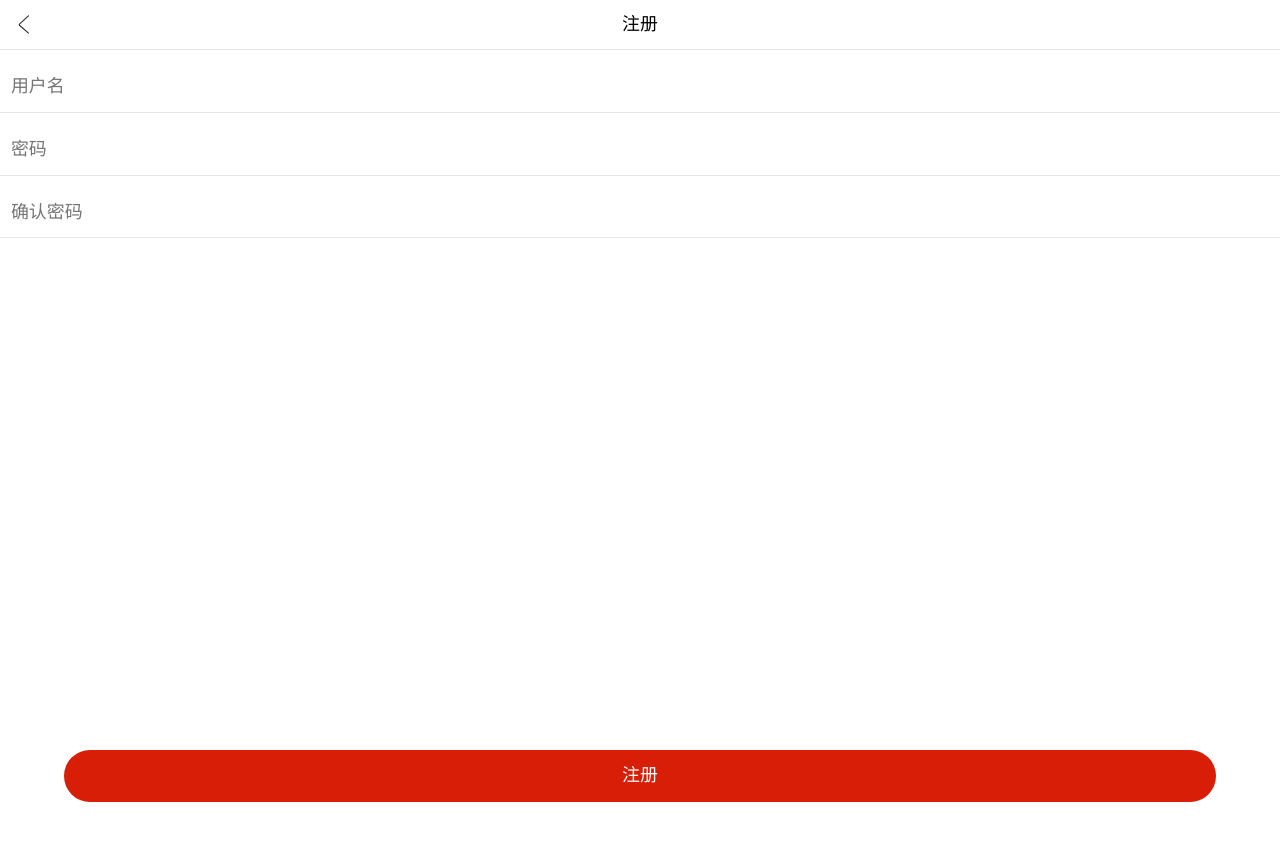
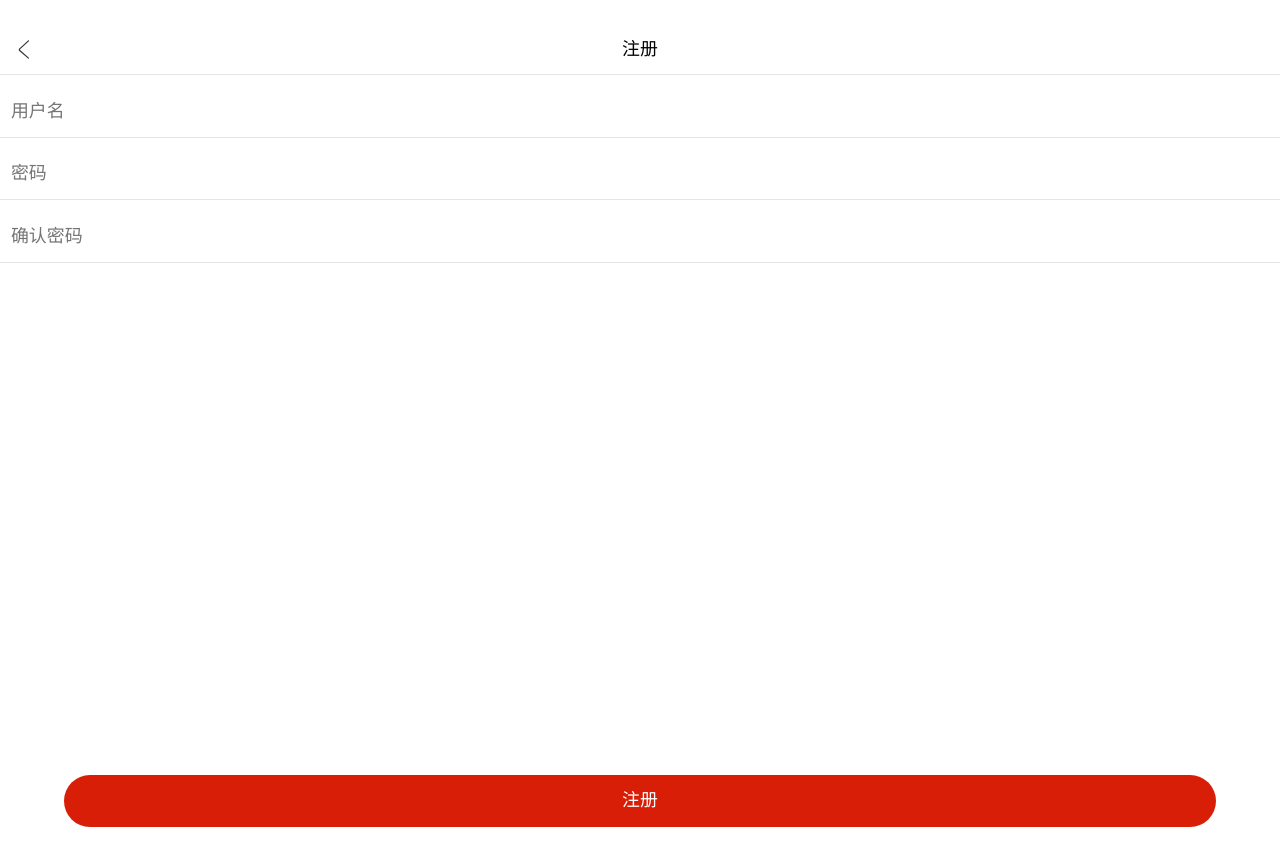
Before and after one commit to fya0122/imooc-hybrid-web, a Vue app: page /register in a window 1280 px wide. Shown: the top 866 px of the page. Built offline with nearby package versions, Linux system fonts and the light colour scheme.

Commit message:
'解决了安卓和ios适配的问题'

```diff
--- a/src/App.vue
+++ b/src/App.vue
@@ -15,6 +15,9 @@ export default {
       // 虚拟的任务栈
       virtualTaskStack: ['imooc']
     }
+  },
+  created () {
+    this.$store.commit('device/SET_ISIPHONEX', window.isIphoneX)
   },
   watch: {
     '$route' (to, form) {
--- /dev/null
+++ b/src/assets/js/IsIphoneX.js
@@ -0,0 +1,16 @@
+/**
+ * 判断当前设备是否为 IphoneX
+ * @return boolean ture 表示当前设备为 iphonex 。 false 就表示 不为 Iphonex。
+ */
+const isIphoneX = () => {
+  // window 对象存在执行逻辑
+  if (typeof window !== 'undefined' && window) {
+    // window.navigator.userAgent 如果他包含 iphone 表示当前的设备在 IOS 设备中运行
+    // iphoneX 及以上的设备 屏幕垂直像素数大于 812
+    return /iphone/gi.test(window.navigator.userAgent) && window.screen.height >= 812
+  }
+  return false
+}
+
+// 计算结果，赋值给 window 对象下的一个属性
+window.isIphoneX = isIphoneX()
--- a/src/components/Home.vue
+++ b/src/components/Home.vue
@@ -56,7 +56,7 @@ export default {
   data () {
     return {
       swiperImgs: [],
-      swiperHeight: '184px',
+      swiperHeight: this.$store.getters.isIphoneX ? '228px' : '184px',
       activityDatas: [],
       secondsDatas: [],
       // 一定要写上默认的样式和滑动的样式
--- a/src/components/currency/NavigationBar.vue
+++ b/src/components/currency/NavigationBar.vue
@@ -1,5 +1,5 @@
 <template>
-  <div :style="navBarStyle" class="nav-bar z-index-max" :class="{'bottom-line': pageName}">
+  <div :style="navBarStyle" class="nav-bar z-index-max" :class="[{'bottom-line': pageName}, {'iphonex-top': $store.getters.isIphoneX}]">
     <div @click="$emit('onLeftClick')" class="left">
       <img v-if="isShowBack" src="@img/back.svg" alt="">
       <slot name="nav-left"></slot>
@@ -44,7 +44,8 @@ export default {
     line-height: px2rem(44);
     display: flex;
     justify-content: space-between;
-
+    /* 适配手机沉浸式 */
+    padding-top: $statusBarHeight;
     .left,
     .right {
       display: flex;
--- a/src/components/currency/ToolBar.vue
+++ b/src/components/currency/ToolBar.vue
@@ -1,5 +1,5 @@
 <template>
-  <div class="tool-bar">
+  <div class="tool-bar" :class="{'iphonex-bottom': $store.getters.isIphoneX}">
     <!-- tab按钮 -->
     <div class="tool-bar-item" @click="onChangeFragment(item, index)" v-for="(item, index) of toolBarData" :key="item.componentName">
       <img class="tool-bar-item-img" :src="[index === selectItemIndex ? item.hIcon : item.nIcon]" />
--- a/src/main.js
+++ b/src/main.js
@@ -4,6 +4,7 @@ import router from './router'
 import store from './store/index'
 import '@js/filters.js'
 import '@js/htmlFontSize.js'
+import '@js/IsIphoneX.js'
 import service from '@js/axios.config.js'
 
 Vue.prototype.$http = service
--- a/src/store/getters.js
+++ b/src/store/getters.js
@@ -1,4 +1,5 @@
 const getters = {
-  shoppingDatas: state => state.goods.shoppingDatas
+  shoppingDatas: state => state.goods.shoppingDatas,
+  isIphoneX: state => state.device.isIphoneX
 }
 export default getters
--- a/src/store/index.js
+++ b/src/store/index.js
@@ -2,12 +2,14 @@ import Vue from 'vue'
 import Vuex from 'vuex'
 import getters from './getters'
 import goods from './modules/goods'
+import device from './modules/device'
 
 Vue.use(Vuex)
 
 const store = new Vuex.Store({
   modules: {
-    goods
+    goods,
+    device
   },
   getters
 })
--- /dev/null
+++ b/src/store/modules/device.js
@@ -0,0 +1,15 @@
+const state = {
+  isIphoneX: false
+}
+
+const mutations = {
+  SET_ISIPHONEX: (state, flag) => {
+    state.isIphoneX = flag
+  }
+}
+
+export default {
+  namespaced: true,
+  state,
+  mutations
+}
--- a/src/store/modules/goods.js
+++ b/src/store/modules/goods.js
@@ -23,12 +23,8 @@ const mutations = {
   }
 }
 
-const actions = {
-}
-
 export default {
   namespaced: true,
   state,
-  mutations,
-  actions
+  mutations
 }
--- a/src/views/GoodsDetail.vue
+++ b/src/views/GoodsDetail.vue
@@ -52,7 +52,7 @@
       </parallax>
     </div>
     <!-- 加入购物车、立即购买 -->
-    <div class="goods-detail-buy">
+    <div class="goods-detail-buy" :class="{'iphonex-bottom': $store.getters.isIphoneX}">
       <div @click="onAddGoodsClick" class="goods-detail-buy-add">加入购物车</div>
       <div class="goods-detail-buy-now" @click="onBuyClick">立即购买</div>
     </div>
--- a/src/views/GoodsList.vue
+++ b/src/views/GoodsList.vue
@@ -5,7 +5,7 @@
         <img :src="layoutType.icon" @click="onChangeLayoutTypeClick()">
       </template>
     </navigation-bar>
-    <div class="goods-list-page-content">
+    <div class="goods-list-page-content" :class="{'iphonex-bottom': $store.getters.isIphoneX}">
       <goods-options @optionsChange="onGoodsOptionsChange"></goods-options>
       <goods :sort="sortType" :layoutType="layoutType.type"></goods>
     </div>
```
